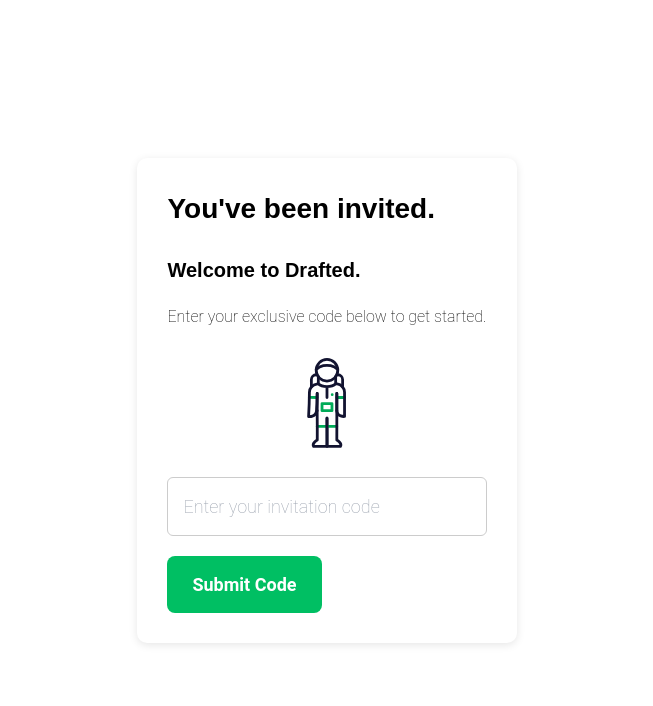
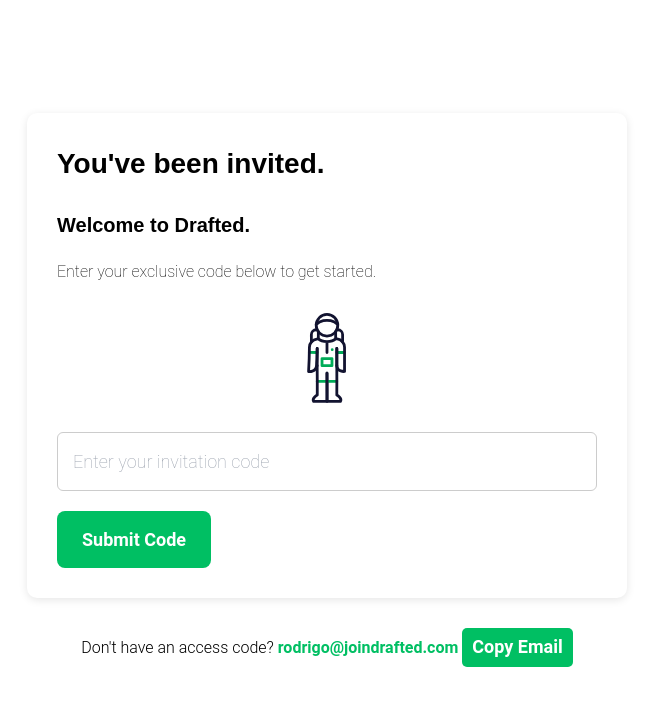
Before and after one commit to pecchioducharne/drafted-lite, a React (Create React App) app: page /code in a window 1280 px wide. Shown: the top 706 px of the page, without its empty margins (313-966 px from the left). Built offline with nearby package versions, Linux system fonts and the light colour scheme.

Commit message:
added email to center block

```diff
--- a/src/CodePage.js
+++ b/src/CodePage.js
@@ -30,7 +30,6 @@ const CodePage = () => {
         setErrorMessage("This code has already been used. Try another one!");
       } else {
         await updateDoc(codeRef, { used: true });
-        // Navigate to the signup page
         window.location.href = "/signup";
       }
     } catch (error) {
@@ -41,6 +40,11 @@ const CodePage = () => {
     }
   };
 
+  const copyEmailToClipboard = () => {
+    navigator.clipboard.writeText("rodrigo@joindrafted.com");
+    alert("Email copied to clipboard!");
+  };
+
   return (
     <div className={styles.container}>
       <form onSubmit={handleSubmit} className={styles.form}>
@@ -49,9 +53,9 @@ const CodePage = () => {
         <h4 className={styles.h4}>
           Enter your exclusive code below to get started.
         </h4>
-        <br></br>
+        <br />
         <Lottie options={welcomeBack} height={100} width={100} />
-        <br></br>
+        <br />
         <input
           type="text"
           placeholder="Enter your invitation code"
@@ -64,6 +68,15 @@ const CodePage = () => {
         </button>
         {errorMessage && <p className={styles.error}>{errorMessage}</p>}
       </form>
+      <div className={styles.accessMessage}>
+        <p>
+          Don't have an access code?{" "}
+          <span className={styles.greenEmail}>rodrigo@joindrafted.com</span>{" "}
+          <button className={styles.copyButton} onClick={copyEmailToClipboard}>
+            Copy Email
+          </button>
+        </p>
+      </div>
     </div>
   );
 };
--- a/src/CodePage.module.css
+++ b/src/CodePage.module.css
@@ -1,14 +1,41 @@
-/* styles.module.css */
+.accessMessage {
+  margin-top: 20px;
+  text-align: center; /* Center the text */
+}
+
+.greenEmail {
+  color: #00BF63; /* Green color for the email */
+  font-weight: bold;
+}
+
+.copyButton {
+  margin-top: 10px; /* Add some space above the button */
+  padding: 5px 10px;
+  border: none;
+  border-radius: 5px;
+  background-color: #00BF63;
+  color: white;
+  cursor: pointer;
+  transition: background-color 0.3s;
+  display: inline-block; /* Make button an inline-block element */
+}
+
+.copyButton:hover {
+  background-color: #009B50; /* Darker green on hover */
+}
+
+
 .container {
-    display: flex;
-    justify-content: center; /* Centers content horizontally */
-    align-items: center; /* Centers content vertically */
-    height: 100vh; /* Full viewport height for demonstration */
-  }
+  display: flex;
+  flex-direction: column;
+  justify-content: center; /* Center vertically */
+  align-items: center; /* Center horizontally */
+  height: 100vh; /* Full height of the viewport */
+  padding: 20px; /* Optional padding */
+}
 
-  .input {
-    width: 250px; /* Adjust width as needed */
-    padding: 8px;
-    border: 1px solid #ccc;
-    border-radius: 4px;
-  }
+.form {
+  width: 100%;
+  max-width: 600px; /* Keep the max width */
+  margin: 0 auto; /* Center the form */
+}
```
